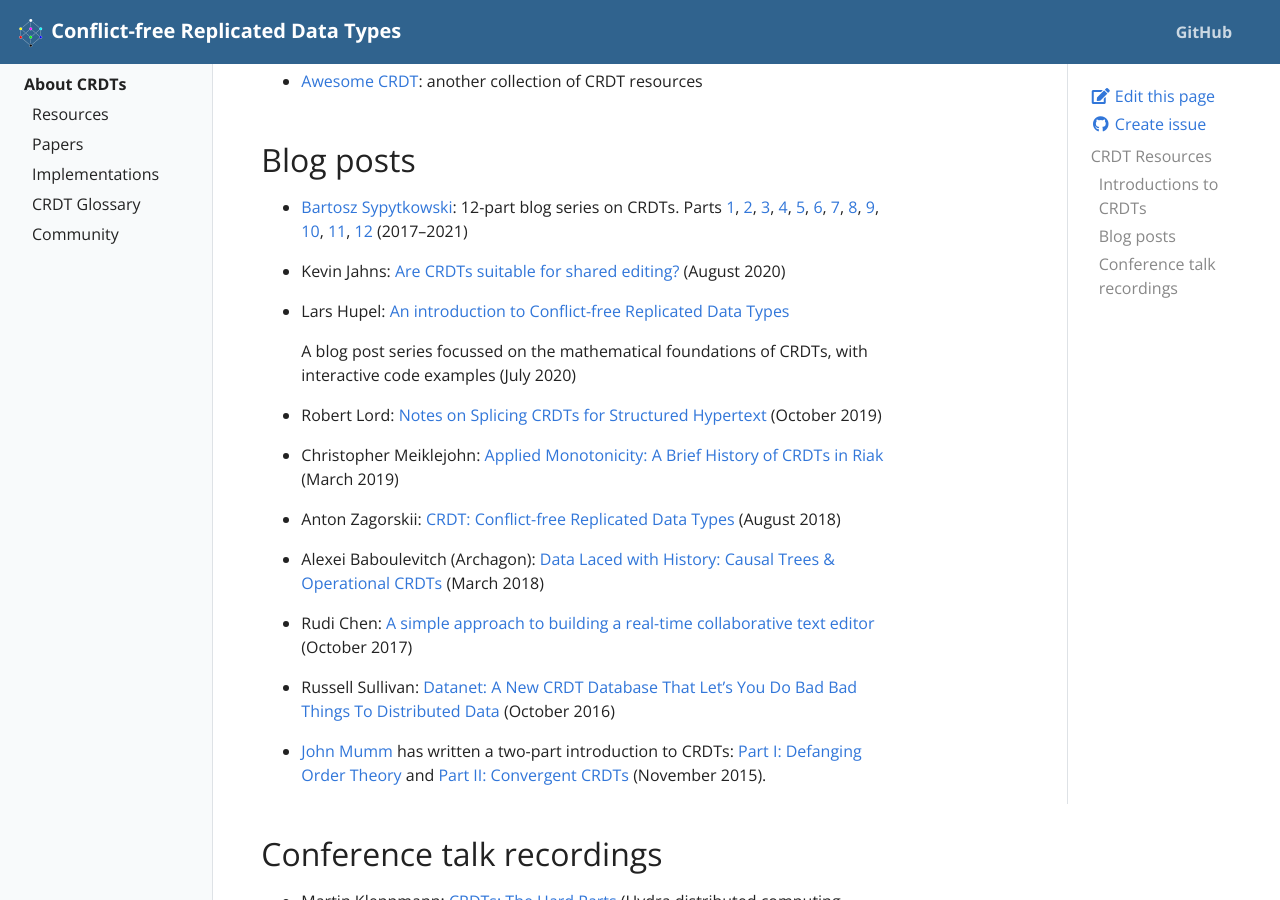
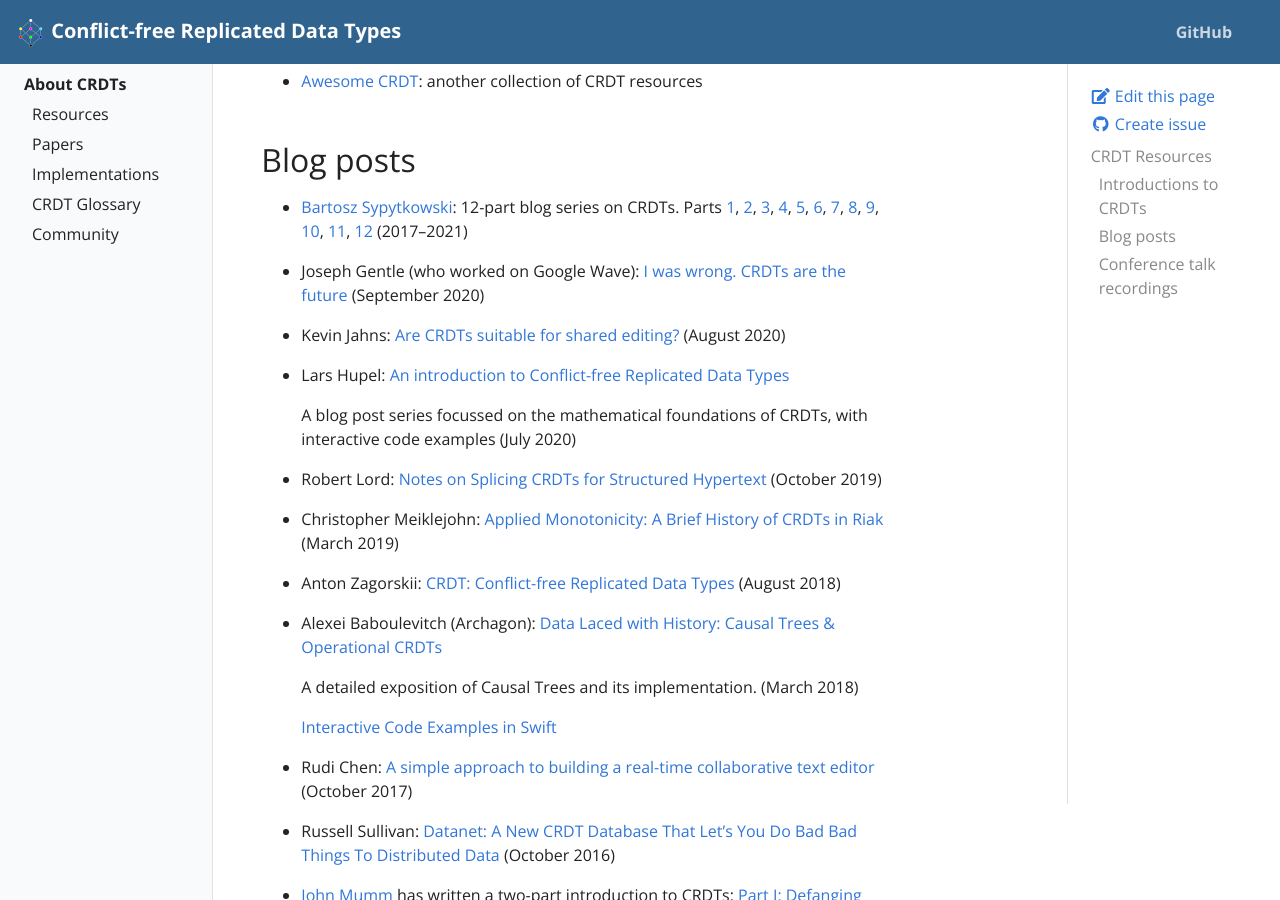
Before and after one commit to ept/crdt-website, a Jekyll site: the page built from pages/resources.md, in a window 1280 px wide and 900 px high, scrolled down 357 px. Built offline with Jekyll 4.4.1, drawn with Linux system fonts in a browser that asks for light colours.

Commit message:
Update resources.md

```diff
--- a/pages/resources.md
+++ b/pages/resources.md
@@ -38,6 +38,10 @@ permalink: /resources
   [12](https://bartoszsypytkowski.com/crdt-optimizations/)
   (2017–2021)
 
+* Joseph Gentle (who worked on Google Wave):
+  [I was wrong. CRDTs are the future](https://josephg.com/blog/crdts-are-the-future/)
+  (September 2020)
+
 * Kevin Jahns:
   [Are CRDTs suitable for shared editing?](https://blog.kevinjahns.de/are-crdts-suitable-for-shared-editing/)
   (August 2020)
@@ -61,7 +65,10 @@ permalink: /resources
 
 * Alexei Baboulevitch (Archagon):
   [Data Laced with History: Causal Trees & Operational CRDTs](http://archagon.net/blog/2018/03/24/data-laced-with-history/)
-  (March 2018)
+
+  A detailed exposition of Causal Trees and its implementation. (March 2018)
+
+  [Interactive Code Examples in Swift](https://github.com/archagon/crdt-playground)
 
 * Rudi Chen:
   [A simple approach to building a real-time collaborative text editor](http://digitalfreepen.com/2017/10/06/simple-real-time-collaborative-text-editor.html)
```
